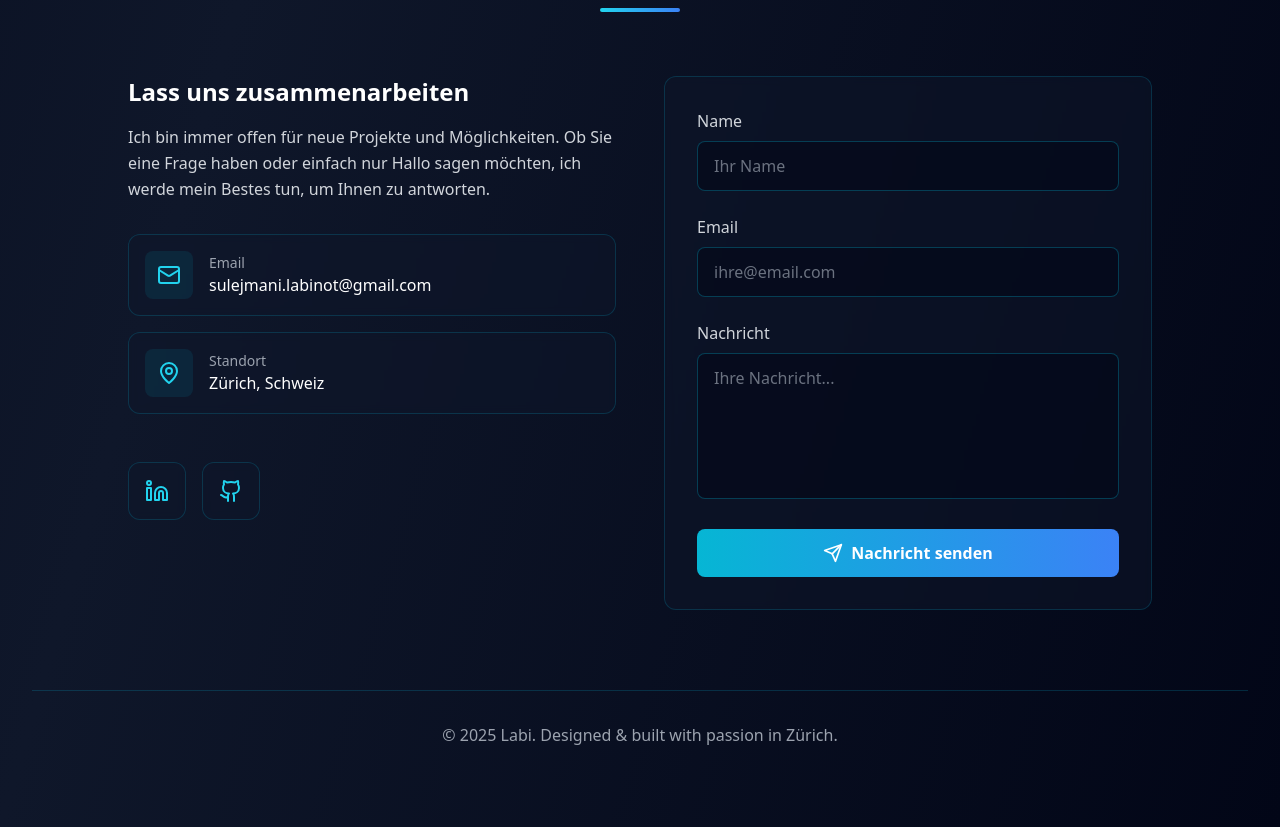
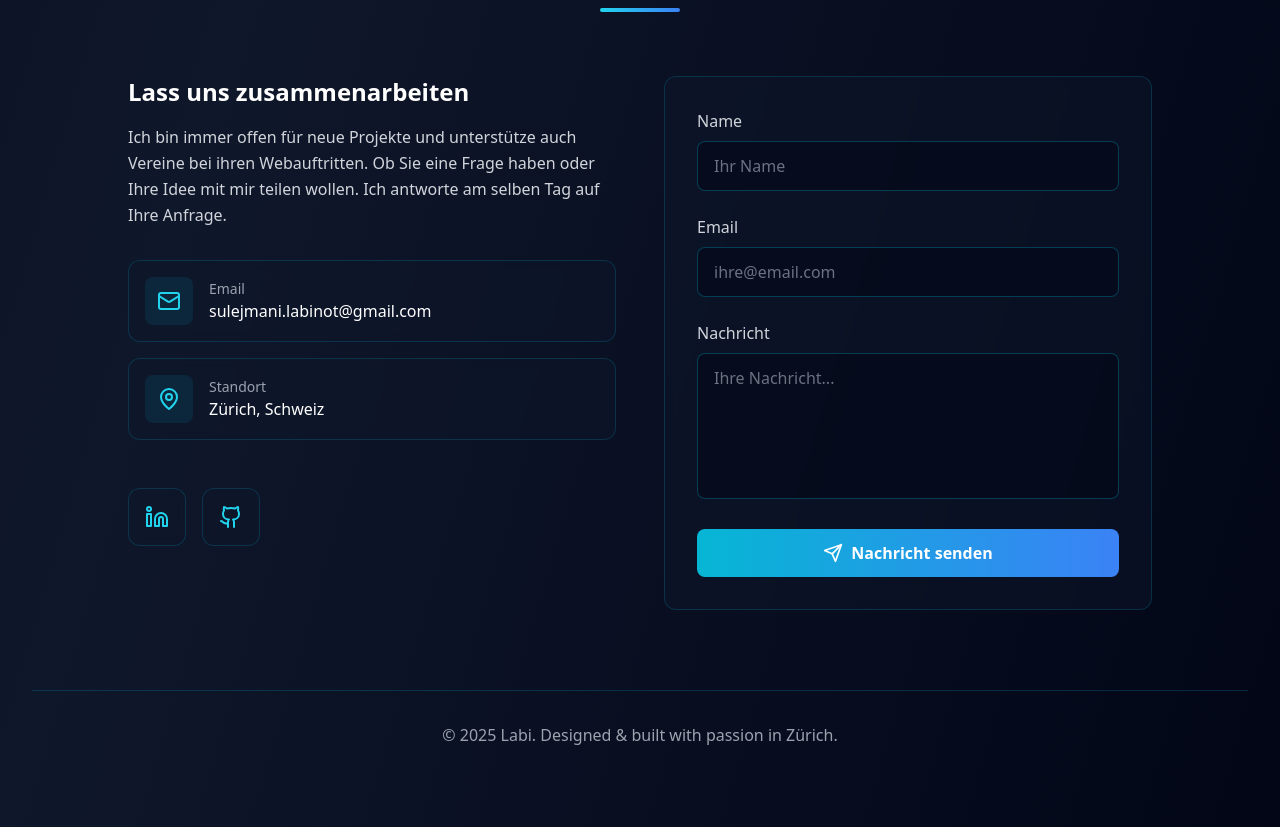
Before and after one commit to notisalomon/portfolio-project, a React (Vite) app: page / in a window 1280 px wide. Shown: the part 3600-4427 px from the top of the page. Built offline with nearby package versions, Linux system fonts and the light colour scheme.

Commit message:
Updated Contact.tsx

```diff
--- a/src/components/Contact.tsx
+++ b/src/components/Contact.tsx
@@ -68,8 +68,7 @@ const Contact = () => {
             <div>
               <h3 className="text-2xl font-bold text-white mb-4">Lass uns zusammenarbeiten</h3>
               <p className="text-gray-300 leading-relaxed mb-6">
-                Ich bin immer offen für neue Projekte und Möglichkeiten. Ob Sie eine Frage haben oder einfach
-                nur Hallo sagen möchten, ich werde mein Bestes tun, um Ihnen zu antworten.
+                Ich bin immer offen für neue Projekte und unterstütze auch Vereine bei ihren Webauftritten. Ob Sie eine Frage haben oder Ihre Idee mit mir teilen wollen. Ich antworte am selben Tag auf Ihre Anfrage.
               </p>
             </div>
 
```
